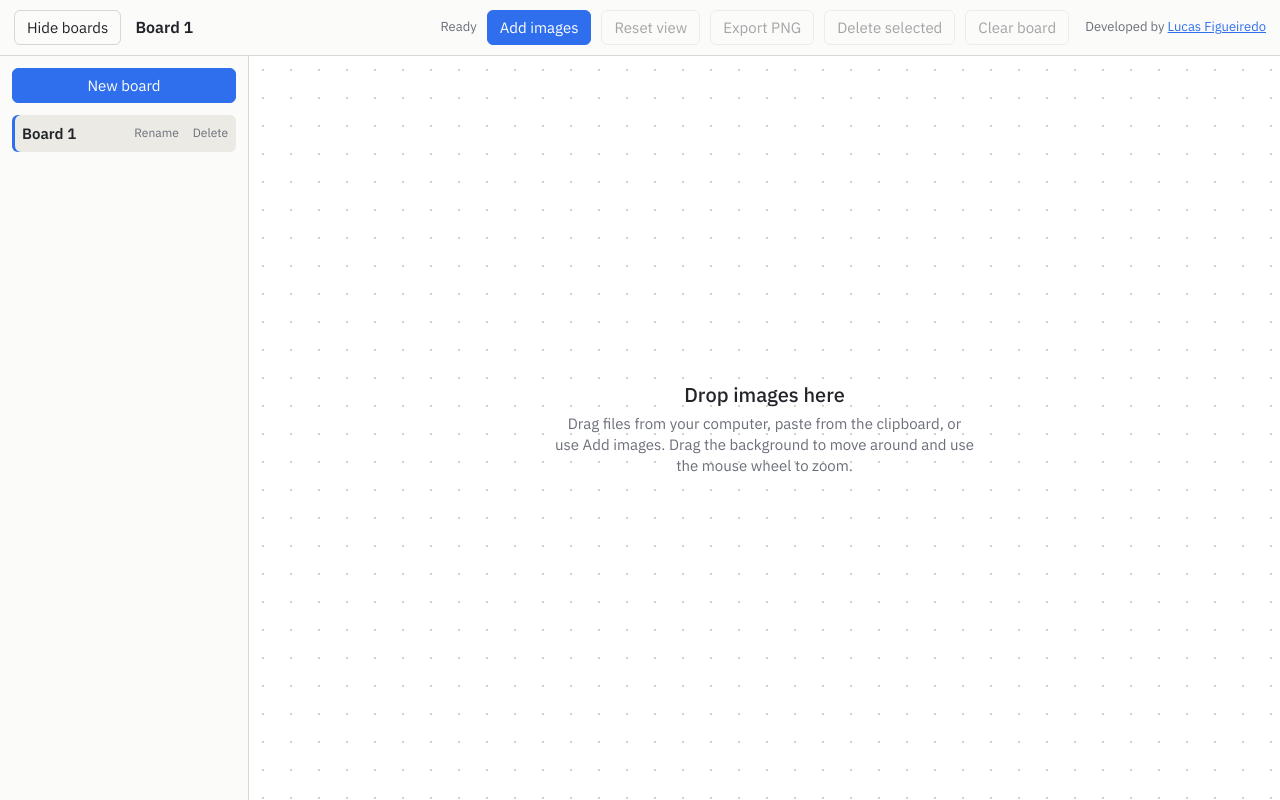
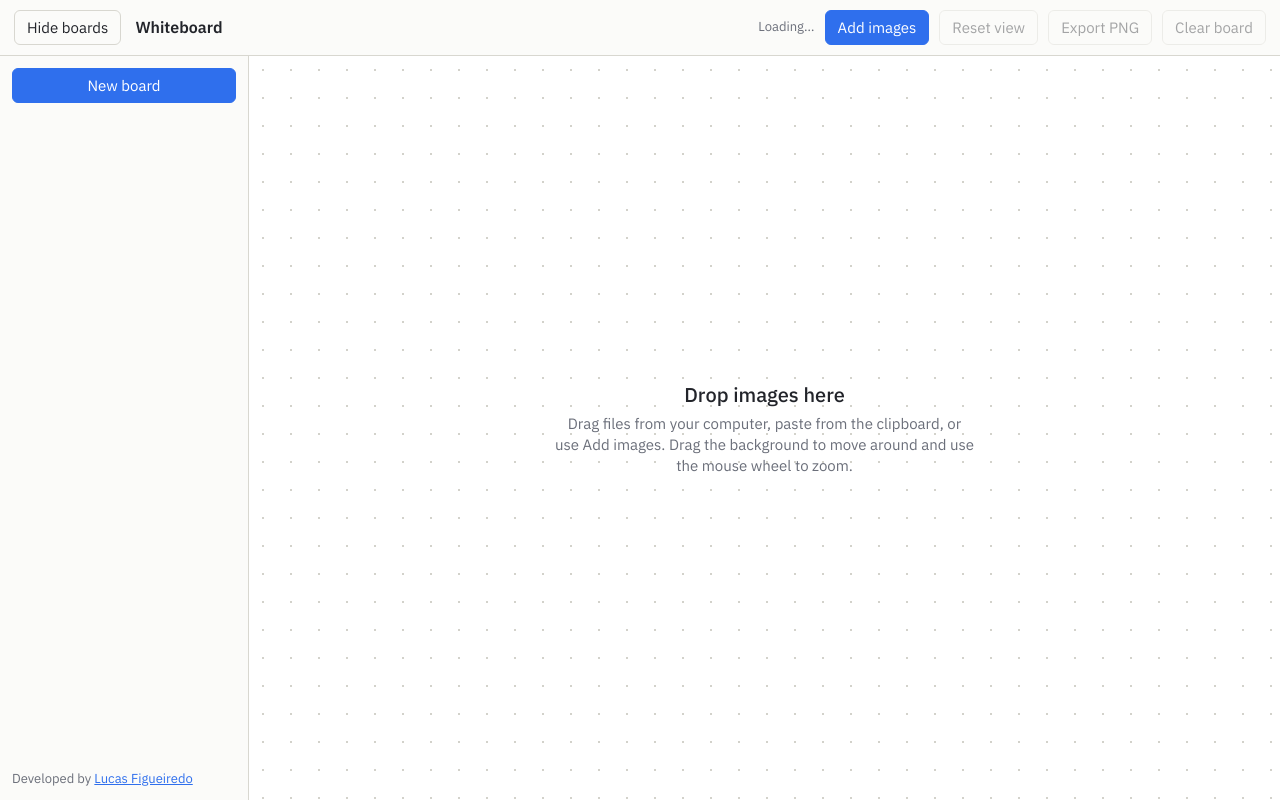
Before and after one commit to LucasFigueiredo504/Drawing-Black-Board, a React (Vite) app: page / in a window 1280 px wide. Built offline with nearby package versions, Linux system fonts and the light colour scheme.

Commit message:
feat: added-new-export-and-credits

```diff
--- a/src/App.tsx
+++ b/src/App.tsx
@@ -341,15 +341,15 @@ export default function App() {
   };
 
   // Render every image on the board into a single PNG and download it
-  const exportPng = async () => {
-    if (!items.length) return;
+  const exportPng = async (list: Item[], suffix = "") => {
+    if (!list.length) return;
     setStatus("Exporting…");
     try {
       const pad = 40;
-      const minX = Math.min(...items.map((i) => i.x)) - pad;
-      const minY = Math.min(...items.map((i) => i.y)) - pad;
-      const maxX = Math.max(...items.map((i) => i.x + i.w)) + pad;
-      const maxY = Math.max(...items.map((i) => i.y + i.h)) + pad;
+      const minX = Math.min(...list.map((i) => i.x)) - pad;
+      const minY = Math.min(...list.map((i) => i.y)) - pad;
+      const maxX = Math.max(...list.map((i) => i.x + i.w)) + pad;
+      const maxY = Math.max(...list.map((i) => i.y + i.h)) + pad;
       const bw = maxX - minX;
       const bh = maxY - minY;
       // 2x for sharpness, but keep the canvas within browser limits
@@ -364,7 +364,7 @@ export default function App() {
           .trim() || "#fff";
       ctx.fillRect(0, 0, canvas.width, canvas.height);
       ctx.imageSmoothingQuality = "high";
-      for (const it of [...items].sort((a, b) => a.z - b.z)) {
+      for (const it of [...list].sort((a, b) => a.z - b.z)) {
         const img = await new Promise<HTMLImageElement>((res, rej) => {
           const im = new Image();
           im.onload = () => res(im);
@@ -386,7 +386,7 @@ export default function App() {
       const url = URL.createObjectURL(blob);
       const a = document.createElement("a");
       a.href = url;
-      a.download = `${(current?.name ?? "whiteboard").replace(/[\\/:*?"<>|]+/g, "_")}.png`;
+      a.download = `${(current?.name ?? "whiteboard").replace(/[\\/:*?"<>|]+/g, "_")}${suffix}.png`;
       a.click();
       setTimeout(() => URL.revokeObjectURL(url), 1000);
       setStatus("Exported");
@@ -440,29 +440,25 @@ export default function App() {
         >
           Reset view{scale !== 1 ? ` (${Math.round(scale * 100)}%)` : ""}
         </button>
-        <button disabled={!items.length} onClick={exportPng}>
+        <button disabled={!items.length} onClick={() => exportPng(items)}>
           Export PNG
         </button>
-        <button disabled={!sel} onClick={removeSelected}>
-          Delete selected
-        </button>
+        {sel && (
+          <>
+            <button
+              onClick={() => {
+                const it = items.find((i) => i.id === sel);
+                if (it) exportPng([it], "-selected");
+              }}
+            >
+              Export selected
+            </button>
+            <button onClick={removeSelected}>Delete selected</button>
+          </>
+        )}
         <button disabled={!items.length} onClick={clearAll}>
           {confirmClear ? "Click again to clear all" : "Clear board"}
         </button>
-        <span
-          className="status"
-          style={{ marginLeft: 6, whiteSpace: "nowrap" }}
-        >
-          Developed by{" "}
-          <a
-            href="https://next-frontend-portifolio.vercel.app/"
-            target="_blank"
-            rel="noopener noreferrer"
-            style={{ color: "var(--accent)" }}
-          >
-            Lucas Figueiredo
-          </a>
-        </span>
       </div>
 
       <div className="main">
@@ -470,7 +466,10 @@ export default function App() {
           className={"side" + (sideOpen ? "" : " closed")}
           aria-label="Boards"
         >
-          <div className="side-in">
+          <div
+            className="side-in"
+            style={{ display: "flex", flexDirection: "column" }}
+          >
             <button className="primary wide" onClick={newBoard}>
               New board
             </button>
@@ -513,6 +512,20 @@ export default function App() {
                 </li>
               ))}
             </ul>
+            <div
+              className="status"
+              style={{ marginTop: "auto", paddingTop: 16 }}
+            >
+              Developed by{" "}
+              <a
+                href="https://next-frontend-portifolio.vercel.app/"
+                target="_blank"
+                rel="noopener noreferrer"
+                style={{ color: "var(--accent)" }}
+              >
+                Lucas Figueiredo
+              </a>
+            </div>
           </div>
         </aside>
 
```
